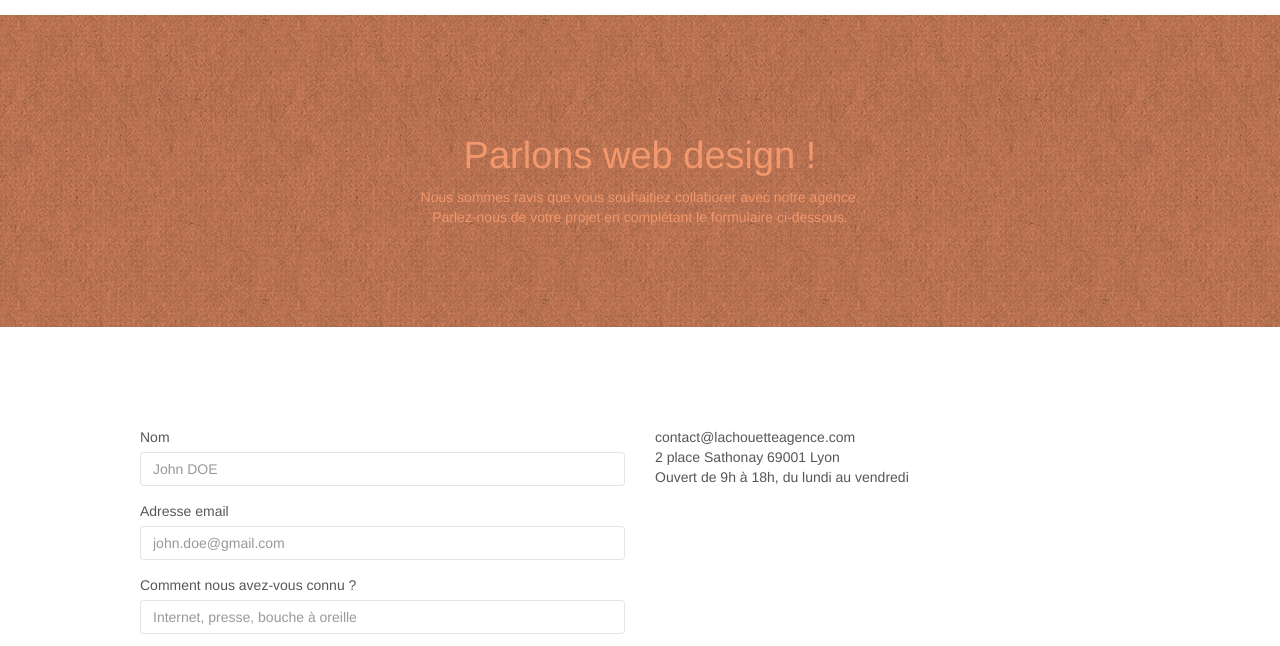
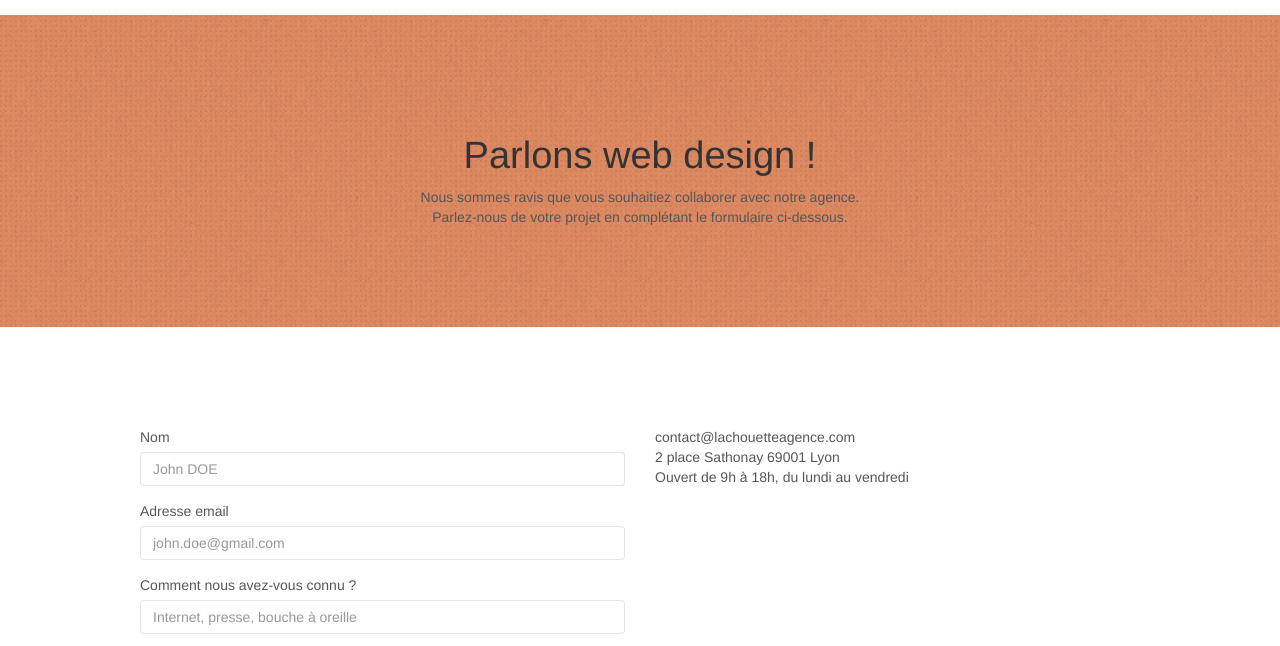
Before and after one commit to sebdelacaps/SebastienSoumier_4_12032021, a plain HTML site: page entreprise-web-design-lyon-contact.html in a window 1280 px wide. Shown: the part 77-723 px from the top of the page. Drawn offline with Linux system fonts and the light colour scheme.

Commit message:
update 3 with contrast

```diff
--- a/entreprise-web-design-lyon-contact.html
+++ b/entreprise-web-design-lyon-contact.html
@@ -64,10 +64,10 @@
 	<div class="container bloc-lg">
 		<div class="row">
 			<div class="col-sm-12">
-				<h1 class="text-center hero-bloc-text tc-white">
+				<h1 class="text-center hero-bloc-text tc-white-contact">
 					Parlons web design !
 				</h1>
-				<p class="text-center mg-lg tc-white tight-width-whitespace">
+				<p class="text-center mg-lg tc-white-contact tight-width-whitespace">
 					Nous sommes ravis que vous souhaitiez collaborer avec notre agence.<br>
 					Parlez-nous de votre projet en complétant le formulaire ci-dessous.
 				</p>
--- a/style.css
+++ b/style.css
@@ -88,11 +88,13 @@ a:hover {
     bottom: 0;
     left: 0;
     right: 0;
+
 }
 
 .texture-paper::before {
     background: url("img/texture-paper.png");
     background-size: 280px 280px;
+    opacity:0.4 ;
 }
 
 .b-parallax {
@@ -779,6 +781,10 @@ h4 {
     color: #F3976C!important;
 }
 
+.tc-white-contact{
+    color : #364577
+}
+
 .btn-atomic-tangerine {
     background: #F3976C;
     color: #000!important;
```
